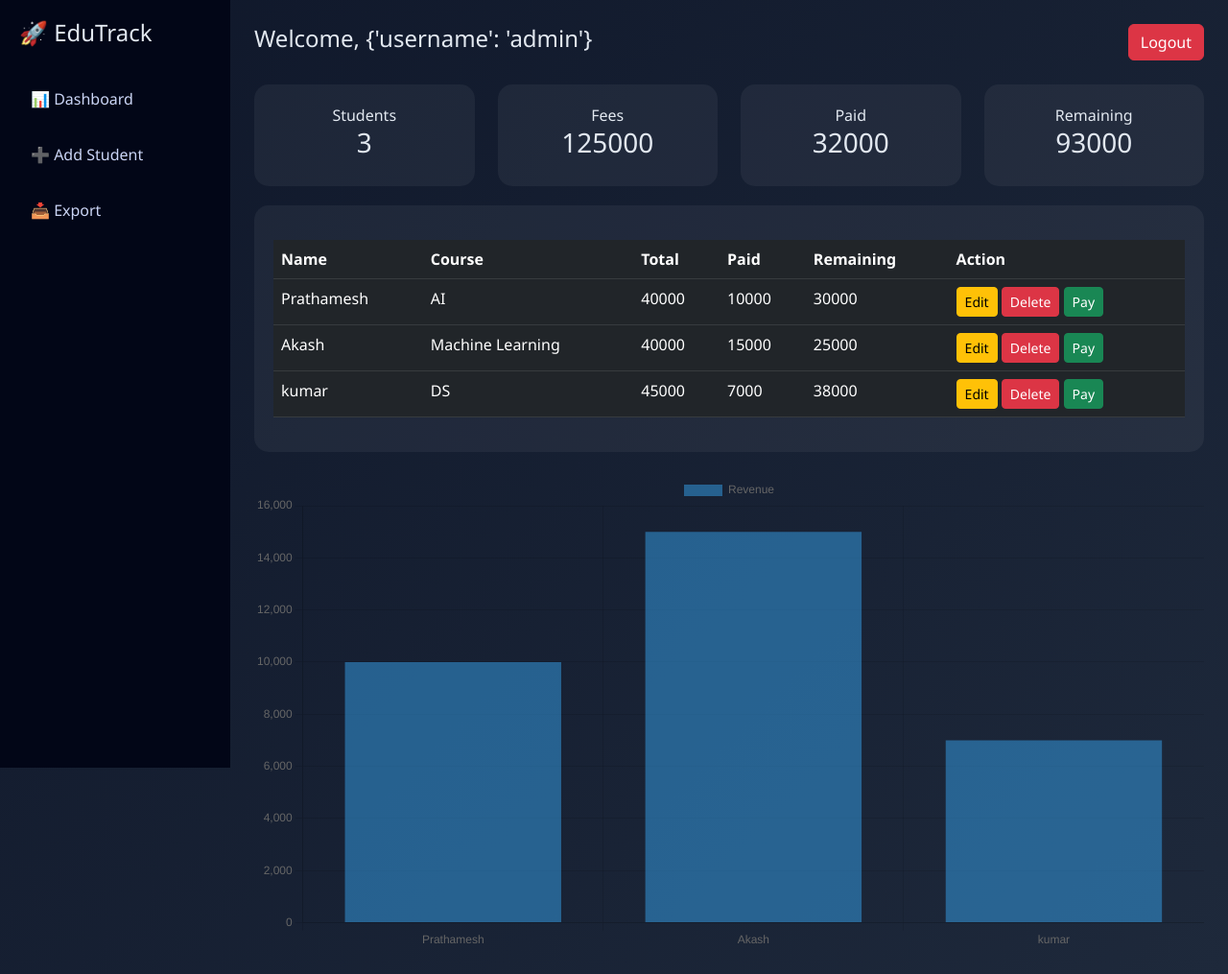
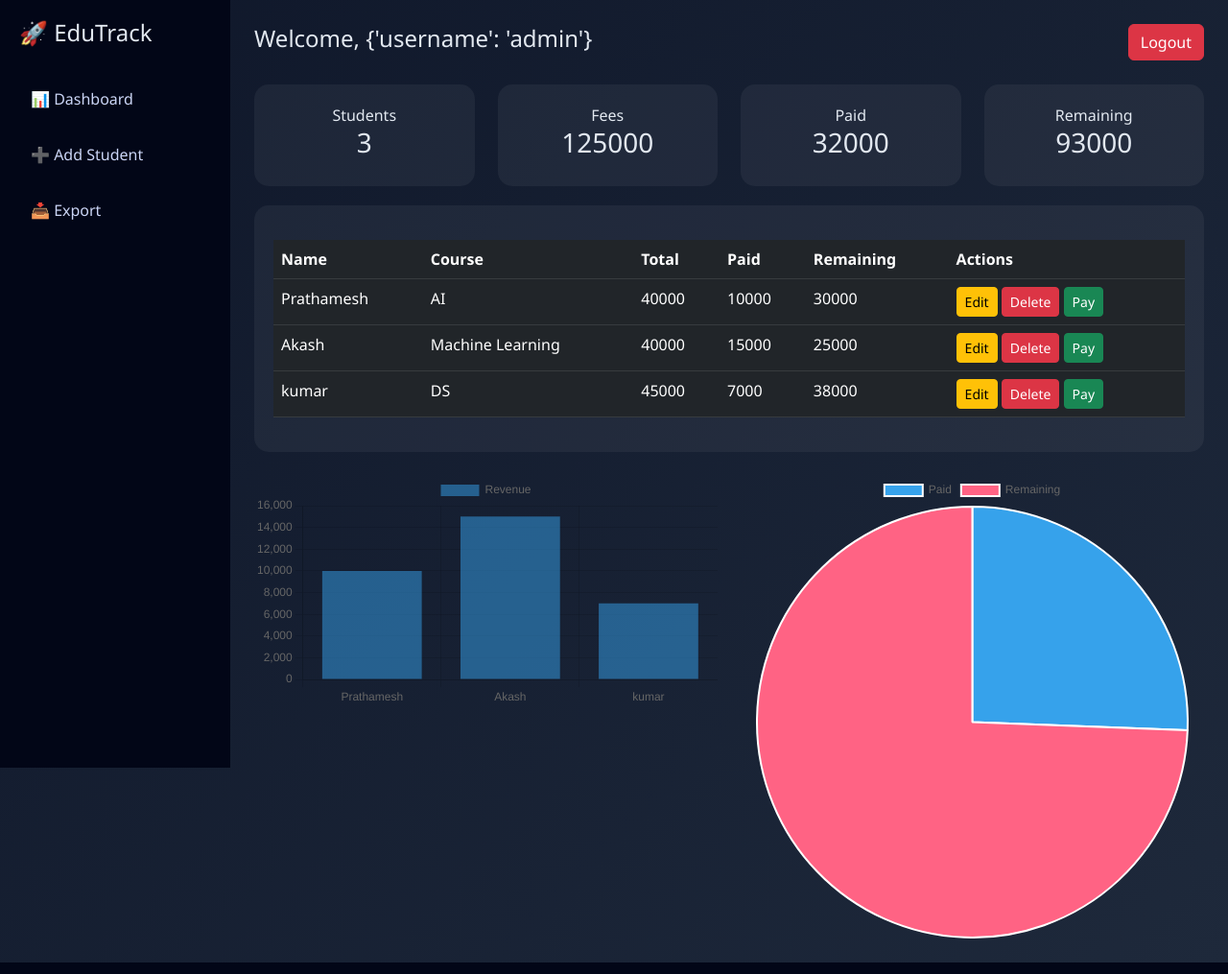
Before and after one commit to Prathamesh3073/student-management-system, a Flask app: page /dashboard in a window 1280 px wide. Shown: the whole page at 96% size. Run offline with Flask 3, Linux system fonts and the light colour scheme; a user stored in the database is signed in; data comes from the database, SQL or seed files in the repository.

Commit message:
Update dashboard.html

```diff
--- a/templates/dashboard.html
+++ b/templates/dashboard.html
@@ -16,6 +16,7 @@
     color:#e2e8f0;
 }
 
+/* SIDEBAR */
 .sidebar {
     width:240px;
     height:100vh;
@@ -41,11 +42,13 @@
     background:#1e293b;
 }
 
+/* MAIN */
 .main {
     margin-left:240px;
     padding:25px;
 }
 
+/* TOPBAR */
 .topbar {
     display:flex;
     justify-content:space-between;
@@ -53,13 +56,20 @@
     margin-bottom:25px;
 }
 
+/* CARDS */
 .card-box {
     background: rgba(255,255,255,0.05);
     border-radius:15px;
     padding:20px;
     text-align:center;
+    transition:0.3s;
 }
 
+.card-box:hover {
+    transform: translateY(-5px);
+}
+
+/* TABLE */
 .table-container {
     background: rgba(255,255,255,0.05);
     padding:20px;
@@ -72,20 +82,25 @@
 
 <body>
 
+<!-- SIDEBAR -->
 <div class="sidebar">
     <h4>🚀 EduTrack</h4>
+
     <a href="/dashboard">📊 Dashboard</a>
     <a href="/add">➕ Add Student</a>
     <a href="/export">📥 Export</a>
 </div>
 
+<!-- MAIN -->
 <div class="main">
 
+<!-- TOP BAR -->
 <div class="topbar">
     <h4>Welcome, {{ session.get('user', 'User') }}</h4>
     <a href="/logout" class="btn btn-danger">Logout</a>
 </div>
 
+<!-- CARDS -->
 <div class="row g-4">
     <div class="col-md-3"><div class="card-box">Students<br><h3>{{total_students}}</h3></div></div>
     <div class="col-md-3"><div class="card-box">Fees<br><h3>{{total_fees}}</h3></div></div>
@@ -93,6 +108,7 @@
     <div class="col-md-3"><div class="card-box">Remaining<br><h3>{{total_remaining}}</h3></div></div>
 </div>
 
+<!-- TABLE -->
 <div class="table-container">
 
 <table class="table table-dark table-hover mt-3">
@@ -102,7 +118,7 @@
 <th>Total</th>
 <th>Paid</th>
 <th>Remaining</th>
-<th>Action</th>
+<th>Actions</th>
 </tr>
 
 {% for row in data %}
@@ -111,23 +127,29 @@
 <td>{{row[2]}}</td>
 <td>{{row[3]}}</td>
 <td>{{row[4]}}</td>
-<td>{{row[3]-row[4]}}</td>
+<td>{{row[3] - row[4]}}</td>
 
 <td>
     <a href="/edit/{{row[0]}}" class="btn btn-warning btn-sm">Edit</a>
     <a href="/delete/{{row[0]}}" class="btn btn-danger btn-sm">Delete</a>
+    <a href="/pay/{{row[0]}}" class="btn btn-success btn-sm">Pay</a>
+</td>
 
-<!-- ✅ PAYMENT BUTTON -->
-<a href="/pay/{{row[0]}}" class="btn btn-success btn-sm">Pay</a>
-
-</td>
 </tr>
 {% endfor %}
 </table>
 
 </div>
 
-<canvas id="chart" class="mt-4"></canvas>
+<!-- CHARTS -->
+<div class="row mt-4">
+    <div class="col-md-6">
+        <canvas id="barChart"></canvas>
+    </div>
+    <div class="col-md-6">
+        <canvas id="pieChart"></canvas>
+    </div>
+</div>
 
 </div>
 
@@ -135,11 +157,24 @@
 const names = JSON.parse('{{ names|tojson|safe }}');
 const paid = JSON.parse('{{ paid|tojson|safe }}');
 
-new Chart(document.getElementById('chart'), {
+new Chart(document.getElementById('barChart'), {
     type:'bar',
     data:{
         labels:names,
-        datasets:[{label:'Revenue', data:paid}]
+        datasets:[{
+            label:'Revenue',
+            data:paid
+        }]
+    }
+});
+
+new Chart(document.getElementById('pieChart'), {
+    type:'pie',
+    data:{
+        labels:['Paid','Remaining'],
+        datasets:[{
+            data:[{{total_paid}}, {{total_remaining}}]
+        }]
     }
 });
 </script>
```
Lines whose indentation alone changed are shown as unchanged.
